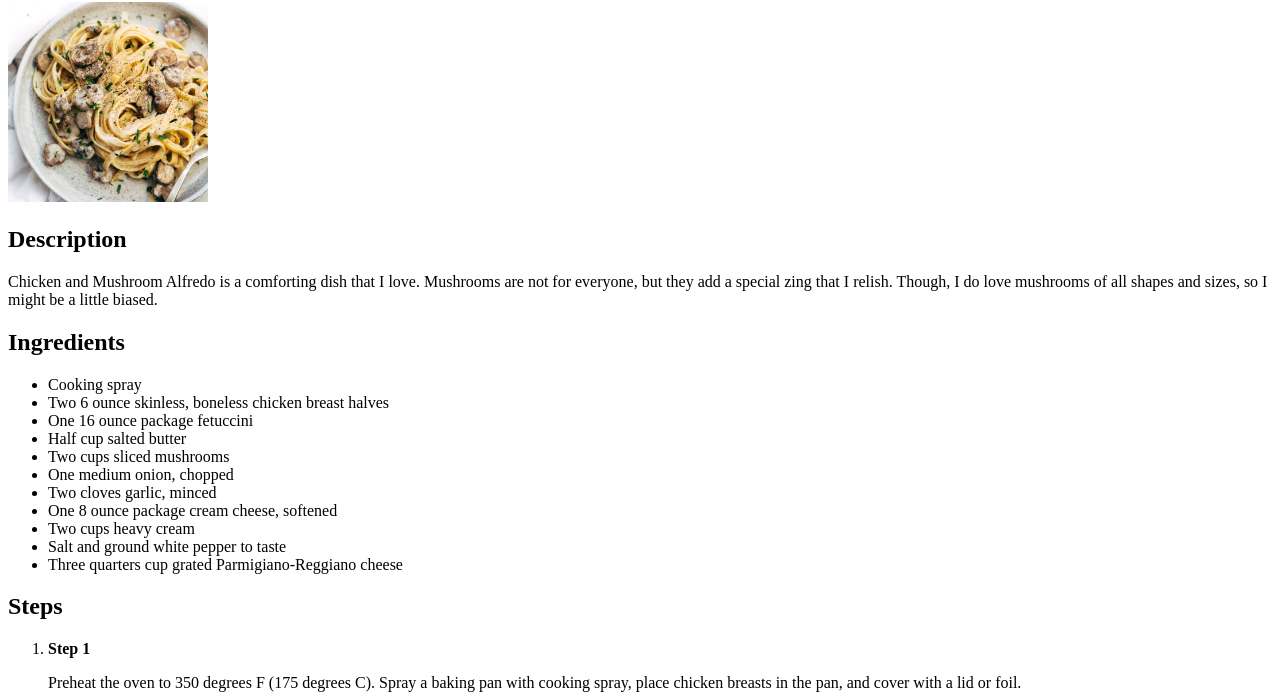
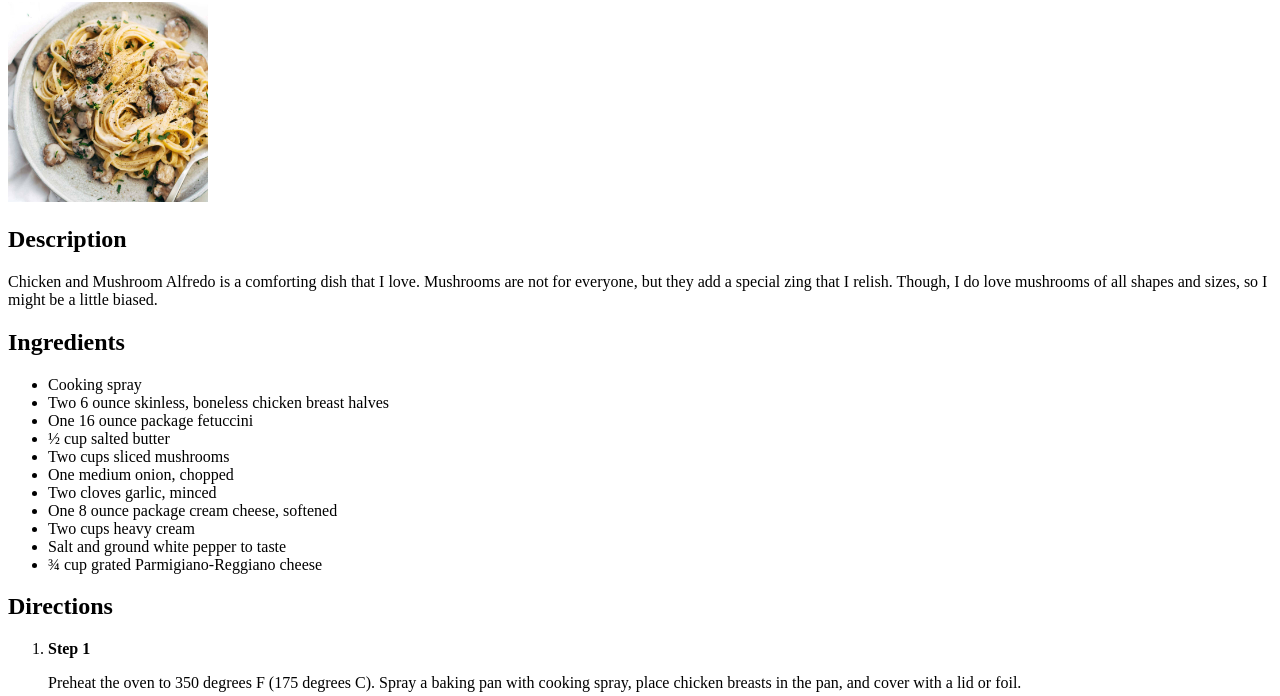
Before and after one commit to sloghead/odin-recipes, a plain HTML site: page recipes/chicken-and-mushroom-alfredo.html in a window 1280 px wide. Shown: the part 104-800 px from the top of the page. Drawn offline with Linux system fonts and the light colour scheme.

Commit message:
Fix typos in ingredients list

```diff
--- a/recipes/chicken-and-mushroom-alfredo.html
+++ b/recipes/chicken-and-mushroom-alfredo.html
@@ -17,17 +17,17 @@
             <li>Cooking spray</li>
             <li>Two 6 ounce skinless, boneless chicken breast halves</li>
             <li>One 16 ounce package fetuccini</li>
-            <li>Half cup salted butter</li>
+            <li>&frac12; cup salted butter</li>
             <li>Two cups sliced mushrooms</li>
             <li>One medium onion, chopped</li>
             <li>Two cloves garlic, minced</li>
             <li>One 8 ounce package cream cheese, softened</li>
             <li>Two cups heavy cream</li>
             <li>Salt and ground white pepper to taste</li>
-            <li>Three quarters cup grated Parmigiano-Reggiano cheese</li>
+            <li>&frac34; cup grated Parmigiano-Reggiano cheese</li>
 
         </ul>
-        <h2>Steps</h2>
+        <h2>Directions</h2>
         <ol>
             <li><strong>Step 1</strong>
                 <p>Preheat the oven to 350 degrees F (175 degrees C). Spray a baking pan with cooking spray, place chicken breasts in the pan, and cover with a lid or foil.</p></li>
```
